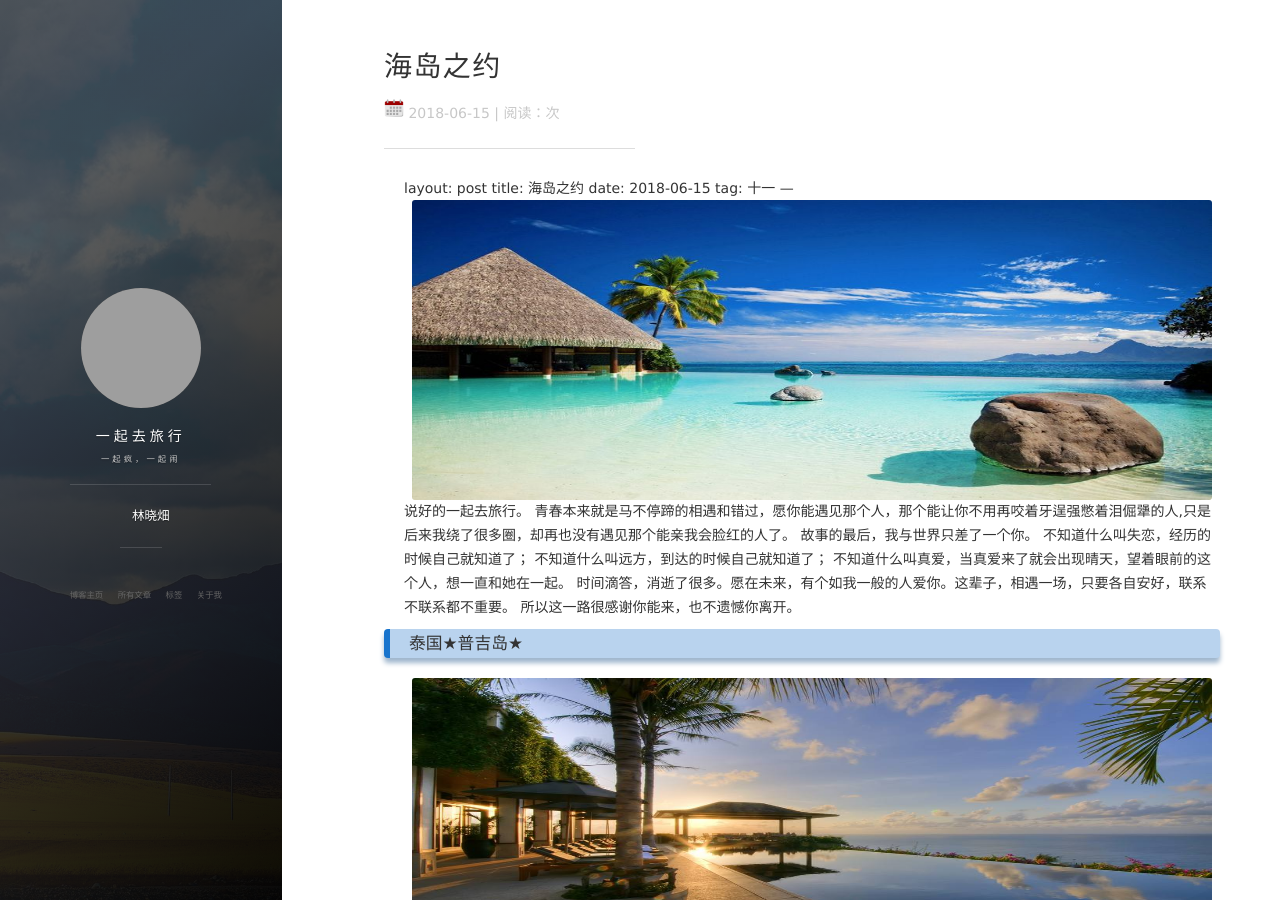
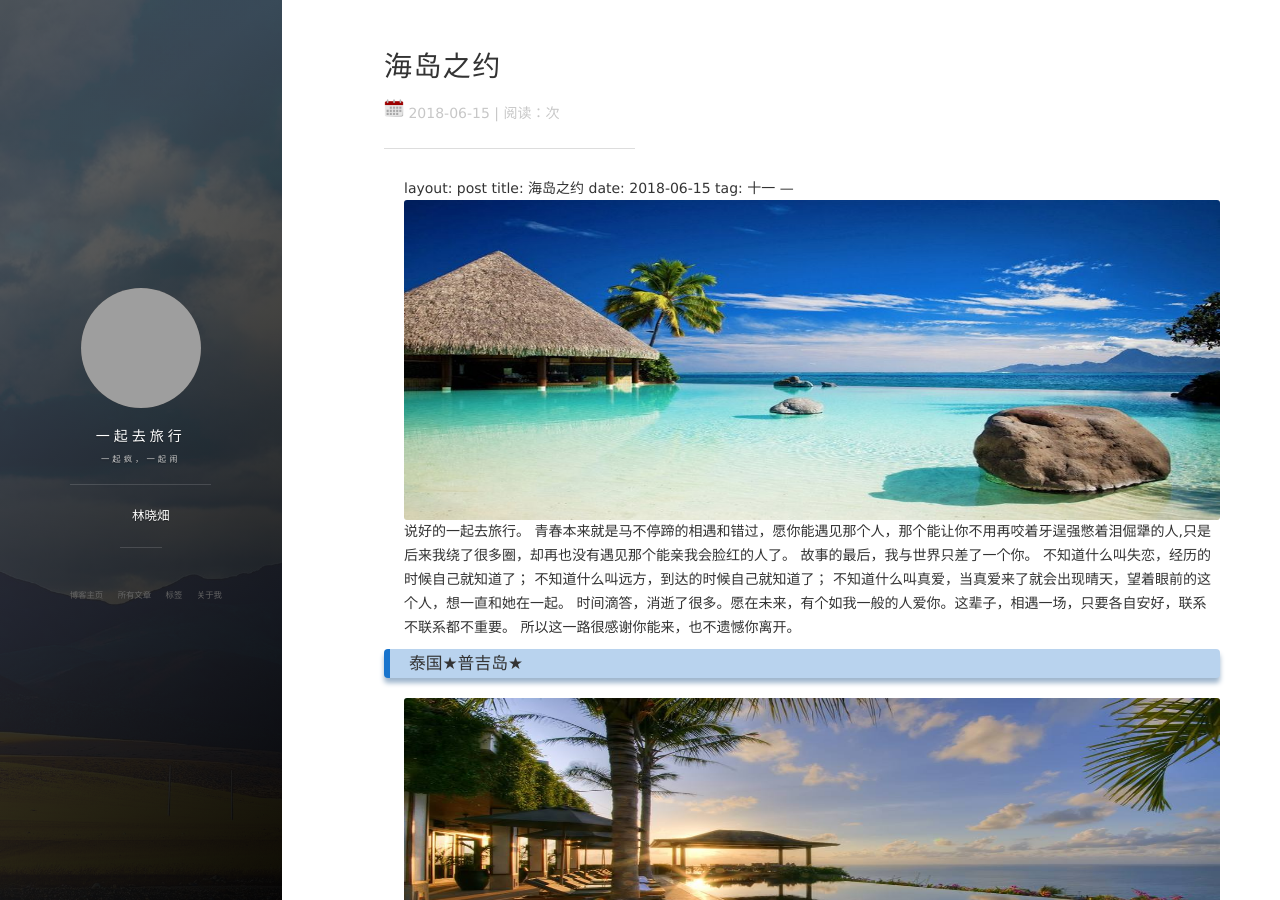
Before and after one commit to lxtxx/lxtxx.github.io, a Jekyll site: the page built from _posts/2018-06-15-海岛之约.md, in a window 1280 px wide and 900 px high. Built offline with Jekyll 4.4.1, drawn with Linux system fonts in a browser that asks for light colours; nearby versions of some CDN libraries; our own code applies the rules of GitHub Pages for plain Markdown files; comment, search, counter and statistics services are not loaded; grey boxes are pictures that could not be loaded.

Commit message:
Update 2018-06-15-海岛之约.md

````diff
--- a/_posts/2018-06-15-海岛之约.md
+++ b/_posts/2018-06-15-海岛之约.md
@@ -4,7 +4,7 @@
  date: 2018-06-15
  tag: 十一
  ---
- <img src="/images/posts/Xcode8/1.jpg" height="300" width="800">
+ <img src="/images/posts/Xcode8/1.jpg" height="320" width="900">
  说好的一起去旅行。
  青春本来就是马不停蹄的相遇和错过，愿你能遇见那个人，那个能让你不用再咬着牙逞强憋着泪倔犟的人,只是后来我绕了很多圈，却再也没有遇见那个能亲我会脸红的人了。
  故事的最后，我与世界只差了一个你。
@@ -15,7 +15,7 @@
  所以这一路很感谢你能来，也不遗憾你离开。
 
 ###  泰国★普吉岛★
-<img src="/images/posts/Xcode8/3.jpg" height="300" width="800">
+<img src="/images/posts/Xcode8/3.jpg" height="320" width="900">
 
  普吉岛以其迷人的热带风光和丰富的旅游资源被称为“安达曼海上的一颗明珠”，而且自然资源十分丰富，有“珍宝岛”、“金银岛”的美称。主要矿产是锡，还盛产橡胶、海产和各种水果。岛上工商业、旅游业都较发达。这里遍布海滩和海湾，有以清净著称的卡马拉海滩，有私密性风格的苏林海滩，有经常举行海上运动的珊瑚岛，还有夜生活较丰富的芭东海滩等。岛上还有很多山，游客可以在岛上乘坐出租车和摩托探险，也可以潜水和乘坐游艇出海。
 ```
@@ -32,7 +32,7 @@
  ```
 ###  ★马尔代夫★
 
-<img src="/images/posts/Xcode8/4.jpg" height="300" width="800">
+<img src="/images/posts/Xcode8/4.jpg" height="320" width="900">
  懒人型海岛,适合家庭出游/蜜月/度假,淡季去划算
  ```
  旺季:12月-3月
@@ -46,7 +46,7 @@
  马尔代夫特点:马尔代夫是海岛度假的典型代表,非常适合放空心情,一岛一酒店的形式让岛屿非常清净,具有代表性的梦幻水屋是蜜月首选,非常值得体验。
  ```
 ###  印尼★巴厘岛★
-<img src="/images/posts/Xcode8/5.jpg" height="300" width="800">
+<img src="/images/posts/Xcode8/5.jpg" height="320" width="900">
  岛大景点多,适合各类人群,灵活多变安排各种行程
  ```
  旺季:4月-9月
@@ -60,7 +60,7 @@
  巴厘岛特点:巴厘岛比较大,相当于国内一个省的大小,开发的也很成熟,各种景点和水上项目也多,能适应各种玩法,还是有名的“婚礼之都”、“蜜月之岛”。其实亲子游、老人休闲游、独自游都很合适。
  ```
 ###  美国★塞班岛★
- <img src="/images/posts/Xcode8/6.jpg" height="300" width="800">
+ <img src="/images/posts/Xcode8/6.jpg" height="320" width="900">
 
  凤凰花很美,海景漂亮,世界顶级潜水地,免税店折扣也很大
  ```
@@ -75,7 +75,7 @@
  塞班岛特点:塞班岛近几年才被开发,极少被污染,海水有7种颜色,5-7月岛上开满火红热烈的凤凰花。这里还拥有“世界第二”潜水胜地—蓝洞,因为属于美国海岛,岛上DFS环球免税店的各大名品,均比香港更便宜。且许多美国产的奢侈品/化妆品,更是非常划算。
  ```
 ###  ★枸杞岛★
-<img src="/images/posts/Xcode8/2.jpg" height="300" width="800">
+<img src="/images/posts/Xcode8/2.jpg" height="320" width="900">
  枸杞岛被称为东方的“小希腊”。位于嵊泗列岛东部，是列岛中仅次于泗礁的第二大岛。这个海岛离舟山和上海都比较近，岛东端有枸杞沙滩，且有小西天、山海奇观碑、虎石、蛟龙出水、岛沙碑等胜景。
  ```
  时间:全天开放
````
